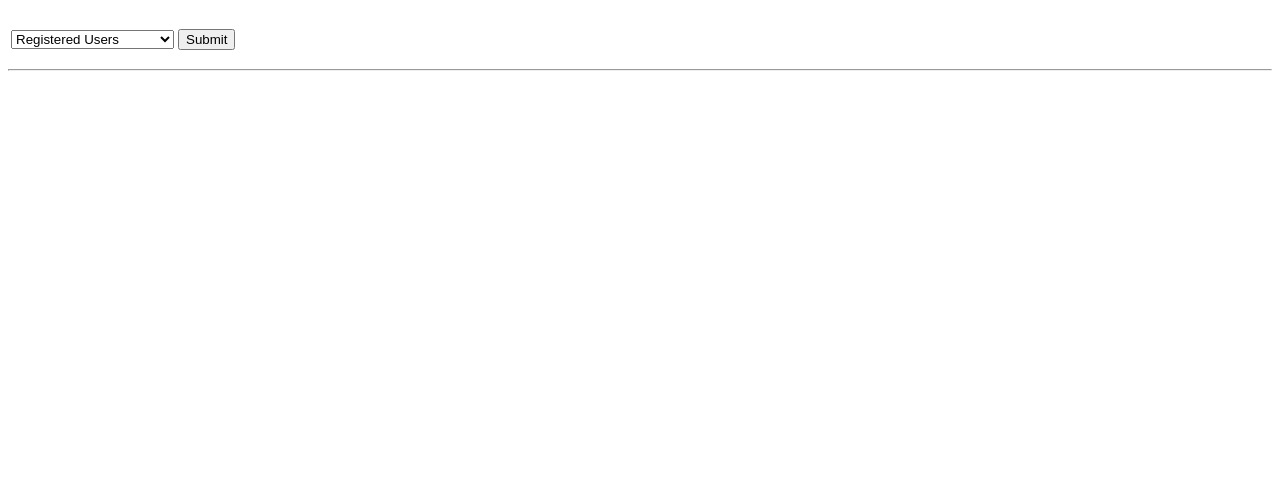
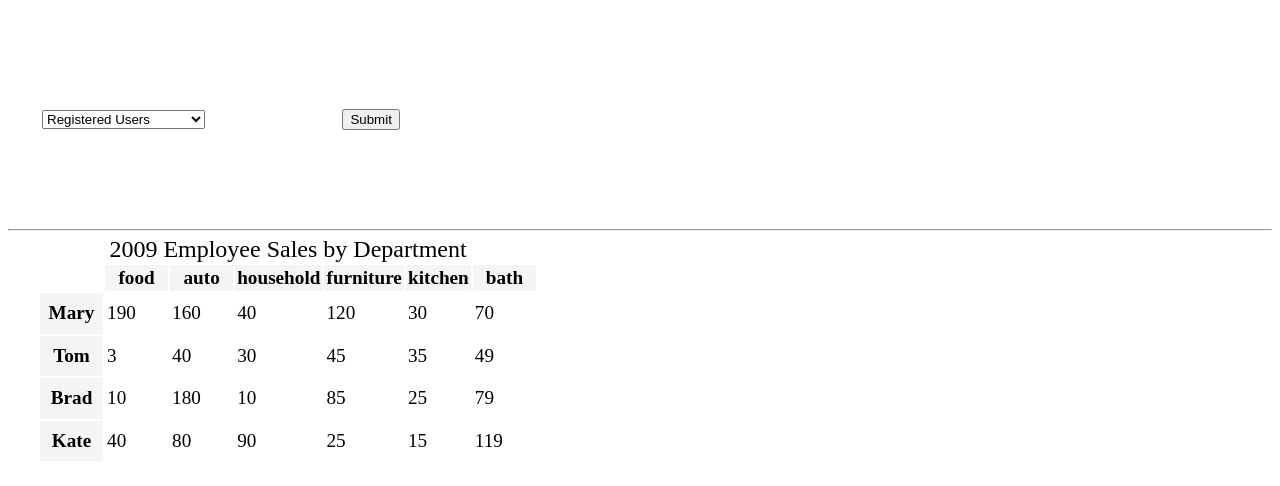
Before and after one commit to naffets77/CPAExamBank, a PHP site: page /PHP/Reporting/reports.php in a window 1280 px wide. Shown: the top 486 px of the page. Run offline with PHP 8.4, Linux system fonts and the light colour scheme; some libraries are stand-ins or nearby versions.

Commit message:
example report graph

```diff
--- a/PHP/Reporting/reports.php
+++ b/PHP/Reporting/reports.php
@@ -16,6 +16,9 @@ if(isset($_POST['report'])){
 
 <html>
 	<head>
+
+		<link rel="stylesheet" type="text/css" href="css/visualize.css">
+		<link rel="stylesheet" type="text/css" href="css/visualize-light.css">
 
 		<style>
 			table.db-table 		{ border-right:1px solid #ccc; border-bottom:1px solid #ccc; }
@@ -51,9 +54,77 @@ if(isset($_POST['report'])){
 		?>
 
 
+		<table>
+			<caption>2009 Employee Sales by Department</caption>
+			<thead>
+				<tr>
+					<td></td>
+					<th scope="col">food</th>
+					<th scope="col">auto</th>
+					<th scope="col">household</th>
+					<th scope="col">furniture</th>
+					<th scope="col">kitchen</th>
+					<th scope="col">bath</th>
+				</tr>
+			</thead>
+			<tbody>
+				<tr>
+					<th scope="row">Mary</th>
+					<td>190</td>
+					<td>160</td>
+					<td>40</td>
+					<td>120</td>
+					<td>30</td>
+					<td>70</td>
+				</tr>
+				<tr>
+					<th scope="row">Tom</th>
+					<td>3</td>
+					<td>40</td>
+					<td>30</td>
+					<td>45</td>
+					<td>35</td>
+					<td>49</td>
+				</tr>
+				<tr>
+					<th scope="row">Brad</th>
+					<td>10</td>
+					<td>180</td>
+					<td>10</td>
+					<td>85</td>
+					<td>25</td>
+					<td>79</td>
+				</tr>
+				<tr>
+					<th scope="row">Kate</th>
+					<td>40</td>
+					<td>80</td>
+					<td>90</td>
+					<td>25</td>
+					<td>15</td>
+					<td>119</td>
+				</tr>
+			</tbody>
+		</table>
+
+
 
 		<script src='../../Scripts/jquery-2.0.3.min.js' type='text/javascript'></script>
 		<script src='jQuery.Vis/js/visualize.jQuery.js' type='text/javascript'></script>
 
+		<script type='text/javascript'>
+			$(document).on('ready', function(){
+
+				$(function(){
+					$('table').visualize({type: 'pie', height: '300px', width: '420px'});
+					$('table').visualize({type: 'bar', width: '420px'});
+					$('table').visualize({type: 'area', width: '420px'});
+					$('table').visualize({type: 'line', width: '420px'});
+				});
+
+
+			});
+		</script>
+
 	</body>
 </html>
```
